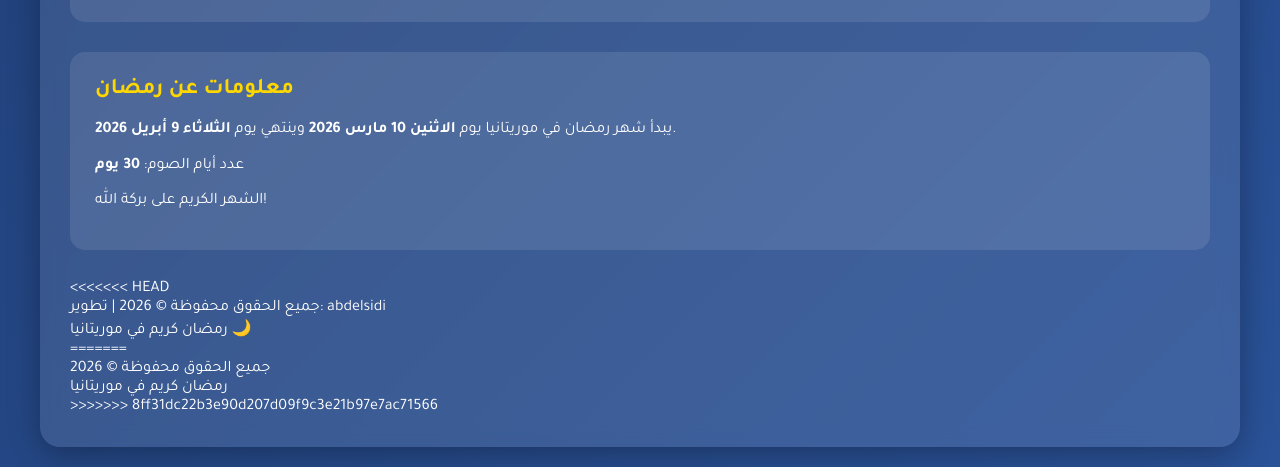
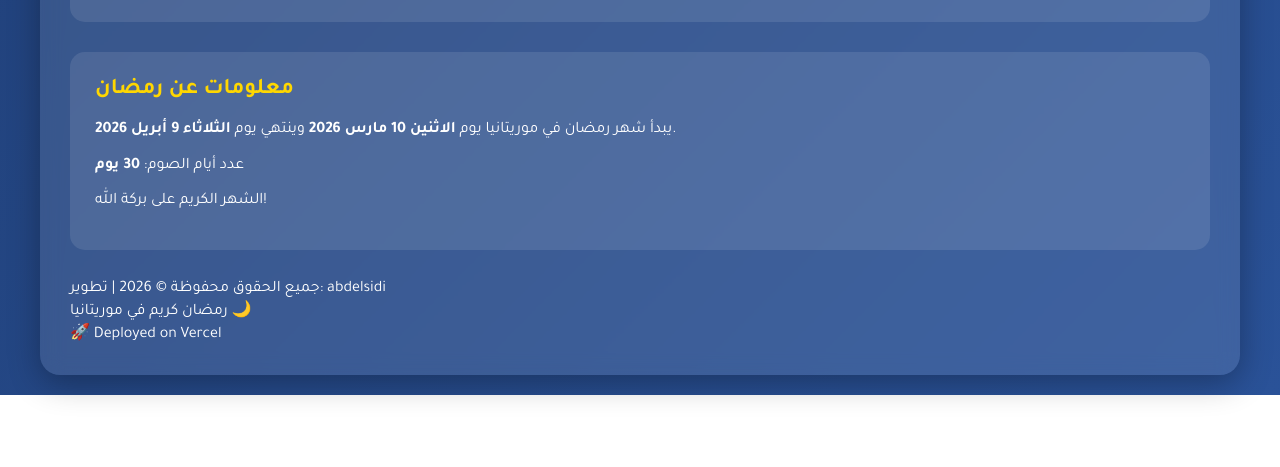
Before and after one commit to abdelsidii/mauritania-ramadan-timing, a website: page index.html in a window 1280 px wide. Shown: the part 744-1211 px from the top of the page. After the commit the page ends 1139 px from the top, so only its background shows below. Drawn offline with Linux system fonts and the light colour scheme.

Commit message:
feat: Add deployment info and fix footer

```diff
--- a/index.html
+++ b/index.html
@@ -100,13 +100,12 @@
         </div>
 
         <div class="footer">
-<<<<<<< HEAD
             <p>جميع الحقوق محفوظة © 2026 | تطوير: abdelsidi</p>
             <p>رمضان كريم في موريتانيا 🌙</p>
-=======
-            <p>جميع الحقوق محفوظة © 2026</p>
-            <p>رمضان كريم في موريتانيا</p>
->>>>>>> 8ff31dc22b3e90d207d09f9c3e21b97e7ac71566
+            <div class="deploy-info">
+                <p>🚀 Deployed on Vercel</p>
+            </div>
+        </div>
         </div>
     </div>
 
```
